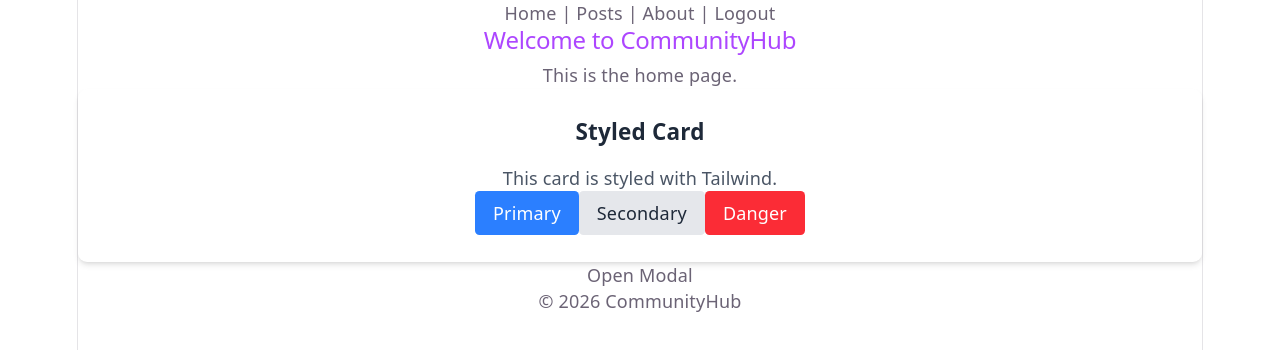
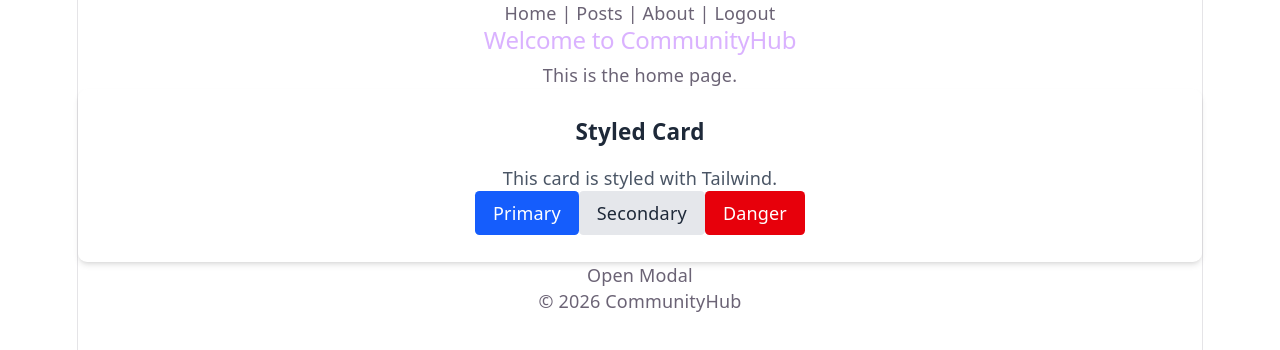
Before and after one commit to KenFrazier/iyf-s11-week-09-kenfrazier, a React (Vite) app: page / in a window 1280 px wide. Shown: the top 350 px of the page. Built offline with nearby package versions, Linux system fonts and the light colour scheme.

Commit message:
fix: improve color contrast for heading and buttons to meet accessibility standards

```diff
--- a/src/components/shared/Button/Button.jsx
+++ b/src/components/shared/Button/Button.jsx
@@ -1,9 +1,9 @@
 function Button({ variant = 'primary', children, onClick }) {
   const baseClasses = "px-4 py-2 rounded font-medium transition-colors";
   const variants = {
-    primary: "bg-blue-500 text-white hover:bg-blue-600",
+    primary: "bg-blue-600 text-white hover:bg-blue-700",
     secondary: "bg-gray-200 text-gray-800 hover:bg-gray-300",
-    danger: "bg-red-500 text-white hover:bg-red-600"
+    danger: "bg-red-600 text-white hover:bg-red-700"
   };
 
   return (
--- a/src/pages/Home.jsx
+++ b/src/pages/Home.jsx
@@ -3,7 +3,7 @@ import { Card, Button, Modal } from '../components/shared';
 function Home() {
   return (
     <div>
-      <h2 className="text-3xl font-bold !text-purple-500">Welcome to CommunityHub</h2>
+      <h2 className="text-3xl font-bold !text-purple-300">Welcome to CommunityHub</h2>
       <p>This is the home page.</p>
       <Card title="Styled Card">
         <p>This card is styled with Tailwind.</p>
```
